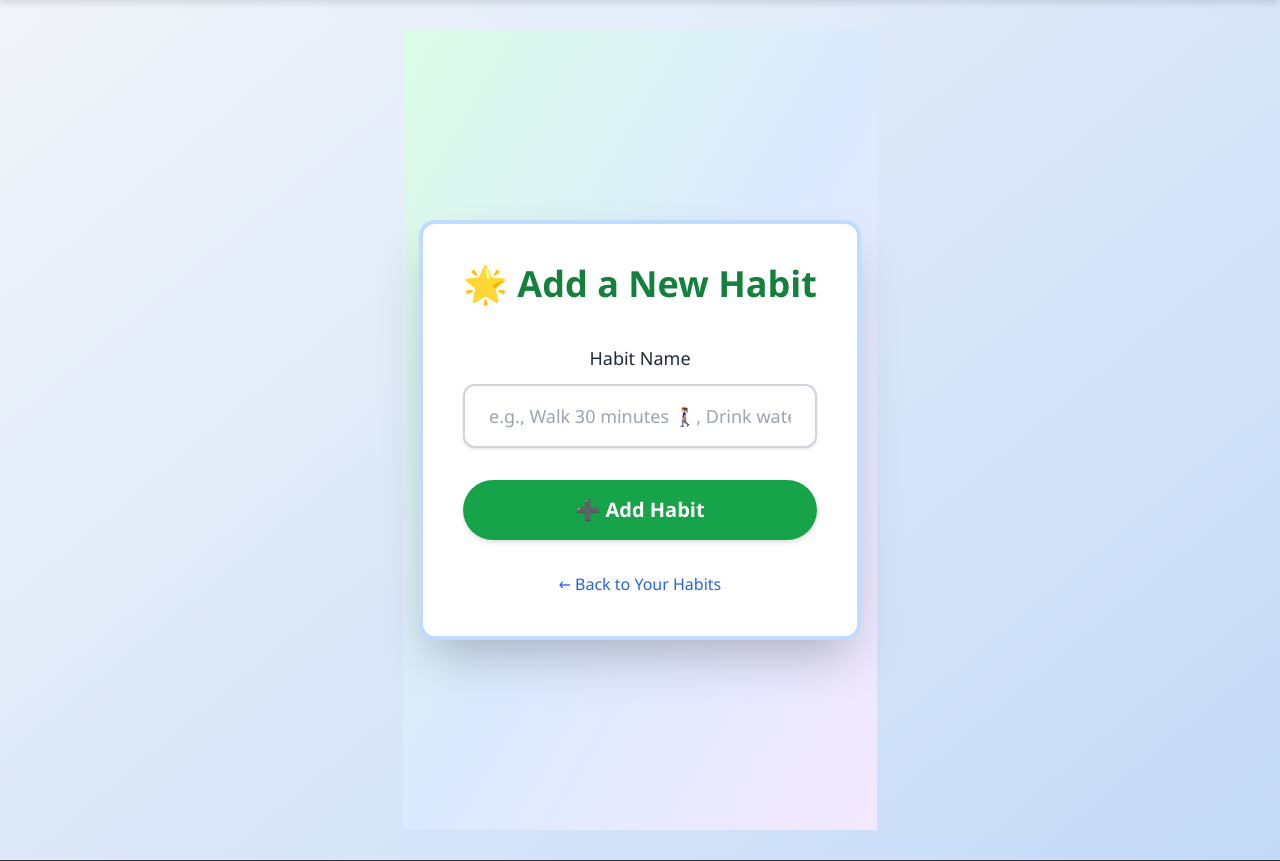
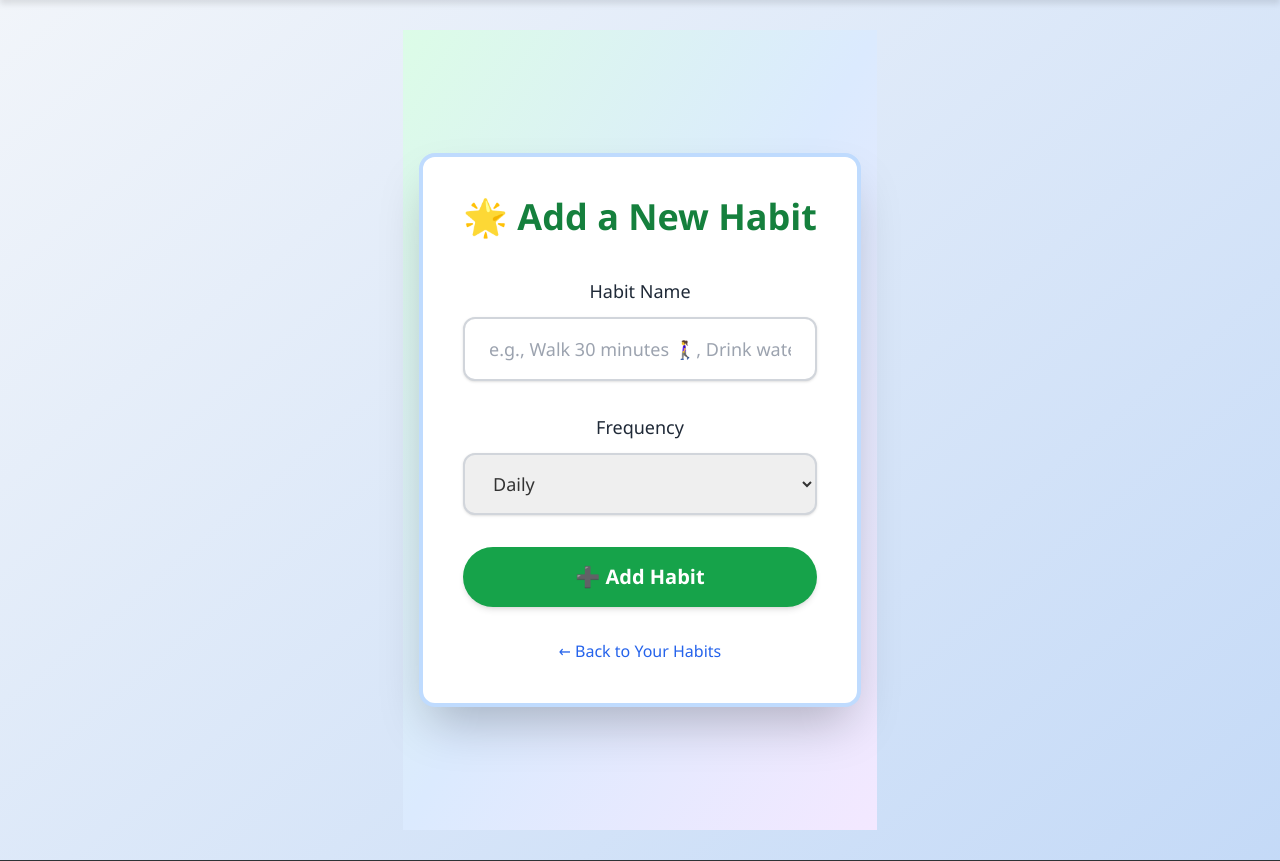
Before and after one commit to VINCENTLIM716/MINI-IT-3-10, a Flask app: page /add_habit in a window 1280 px wide. Shown: the part 156-1017 px from the top of the page. Run offline with Flask 3, Linux system fonts and the light colour scheme; a user stored in the database is signed in; some libraries are stand-ins or nearby versions.

Commit message:
frequency habit

```diff
--- a/app.py
+++ b/app.py
@@ -1,7 +1,7 @@
 from flask import Flask, render_template, request, redirect, url_for, session, flash
 from flask_sqlalchemy import SQLAlchemy
 from werkzeug.security import generate_password_hash, check_password_hash
-from datetime import date,datetime
+from datetime import date,datetime,timedelta
 from flask_mail import Mail, Message
 import random
 import os
@@ -41,6 +41,7 @@ class Habit(db.Model):
     id = db.Column(db.Integer, primary_key=True)
     user_id = db.Column(db.Integer, db.ForeignKey('user.id'), nullable=False)
     name = db.Column(db.String(150), nullable=False)
+    frequency = db.Column(db.String(20), nullable=False, default="Daily")
 
 class HabitCompletion(db.Model):
     id = db.Column(db.Integer, primary_key=True)
@@ -149,7 +150,7 @@ def habits():
             'id': habit.id,
             'name': habit.name,
             'streak': completions,
-            'frequency': "Daily"
+            'frequency': habit.frequency  # Show frequency
         })
 
     return render_template('habit.html',
@@ -158,6 +159,7 @@ def habits():
                            user=user,
                            xp_needed=xp_needed,
                            progress_class=progress_class)
+
 
 @app.route('/stats')
 def stats():
@@ -191,9 +193,10 @@ def add_habit():
 
     if request.method == 'POST':
         habit_name = request.form['habit_name']
+        frequency = request.form['frequency']  # Get the selected frequency
         user_id = session['user_id']
 
-        new_habit = Habit(name=habit_name, user_id=user_id)
+        new_habit = Habit(name=habit_name, user_id=user_id, frequency=frequency)  # Store frequency
         db.session.add(new_habit)
         db.session.commit()
 
@@ -201,6 +204,7 @@ def add_habit():
         return redirect(url_for('habits'))
 
     return render_template('add_habit.html')
+
 
 @app.route('/complete_habit/<int:habit_id>', methods=['POST'])
 def complete_habit(habit_id):
@@ -210,27 +214,42 @@ def complete_habit(habit_id):
     user_id = session['user_id']
     today = date.today()
 
-    existing_completion = HabitCompletion.query.filter_by(
-        habit_id=habit_id,
-        user_id=user_id,
-        date=today
-    ).first()
+    habit = Habit.query.get(habit_id)
+    if not habit:
+        flash('Habit not found!')
+        return redirect(url_for('habits'))
 
-    if existing_completion:
-        flash('✅ You already completed this habit today!')
-    else:
-        completion = HabitCompletion(habit_id=habit_id, user_id=user_id, date=today)
-        db.session.add(completion)
+    # Check the frequency and the last completion date
+    frequency = habit.frequency
+    last_completion = HabitCompletion.query.filter_by(habit_id=habit_id, user_id=user_id).order_by(HabitCompletion.date.desc()).first()
 
-        user = User.query.get(user_id)
-        xp_earned = 30
-        leveled_up = add_xp_and_check_level(user, xp_earned)
+    if frequency == "Daily":
+        last_completed_date = last_completion.date if last_completion else None
+        if last_completed_date == today:
+            flash('✅ You already completed this habit today!')
+            return redirect(url_for('habits'))
+    elif frequency == "Weekly":
+        if last_completion and last_completion.date >= today - timedelta(days=7):
+            flash('✅ You already completed this habit this week!')
+            return redirect(url_for('habits'))
+    elif frequency == "Monthly":
+        if last_completion and last_completion.date.month == today.month and last_completion.date.year == today.year:
+            flash('✅ You already completed this habit this month!')
+            return redirect(url_for('habits'))
 
-        db.session.commit()
+    # Add new completion
+    completion = HabitCompletion(habit_id=habit_id, user_id=user_id, date=today)
+    db.session.add(completion)
 
-        flash(f'🎉 Habit completed! +{xp_earned} XP earned.')
-        if leveled_up:
-            flash(f'🚀 You leveled up to Level {user.level}!')
+    user = User.query.get(user_id)
+    xp_earned = 30
+    leveled_up = add_xp_and_check_level(user, xp_earned)
+
+    db.session.commit()
+
+    flash(f'🎉 Habit completed! +{xp_earned} XP earned.')
+    if leveled_up:
+        flash(f'🚀 You leveled up to Level {user.level}!')
 
     return redirect(url_for('habits'))
 
--- a/templates/add_habit.html
+++ b/templates/add_habit.html
@@ -18,6 +18,21 @@
                 />
             </div>
 
+            <!-- Add frequency selection -->
+            <div class="mb-8">
+                <label for="habit_frequency" class="block text-lg font-medium text-gray-800 mb-3">Frequency</label>
+                <select
+                    id="habit_frequency"
+                    name="frequency"
+                    required
+                    class="w-full px-6 py-4 text-lg border-2 border-gray-300 rounded-xl shadow focus:outline-none focus:ring-4 focus:ring-green-400 transition duration-300"
+                >
+                    <option value="daily">Daily</option>
+                    <option value="weekly">Weekly</option>
+                    <option value="monthly">Monthly</option>
+                </select>
+            </div>
+
             <button
                 type="submit"
                 class="w-full bg-green-600 hover:bg-green-700 text-white text-xl font-bold py-4 rounded-full shadow-md transition duration-300">
@@ -31,4 +46,4 @@
         </div>
     </div>
 </div>
-{% endblock %}
+{% endblock %}
--- a/templates/habit.html
+++ b/templates/habit.html
@@ -45,7 +45,7 @@
                 {% for habit in habits %}
                     <div class="habit-card bg-white p-5 rounded-xl shadow-md border border-gray-200">
                         <h4 class="text-lg font-bold text-gray-900">{{ habit.name }}</h4>
-                        <p class="text-gray-600 text-sm mt-1">Frequency: Daily</p>
+                        <p class="text-gray-600 text-sm mt-1">Frequency: {{ habit.frequency }}</p>
                         <p class="text-gray-600 text-sm">Streak: 🔥 {{ habit.streak }} days</p>
 
                         <form action="{{ url_for('complete_habit', habit_id=habit.id) }}" method="post" style="display:inline;">
```
Also changed, not shown: instance/users.db.
